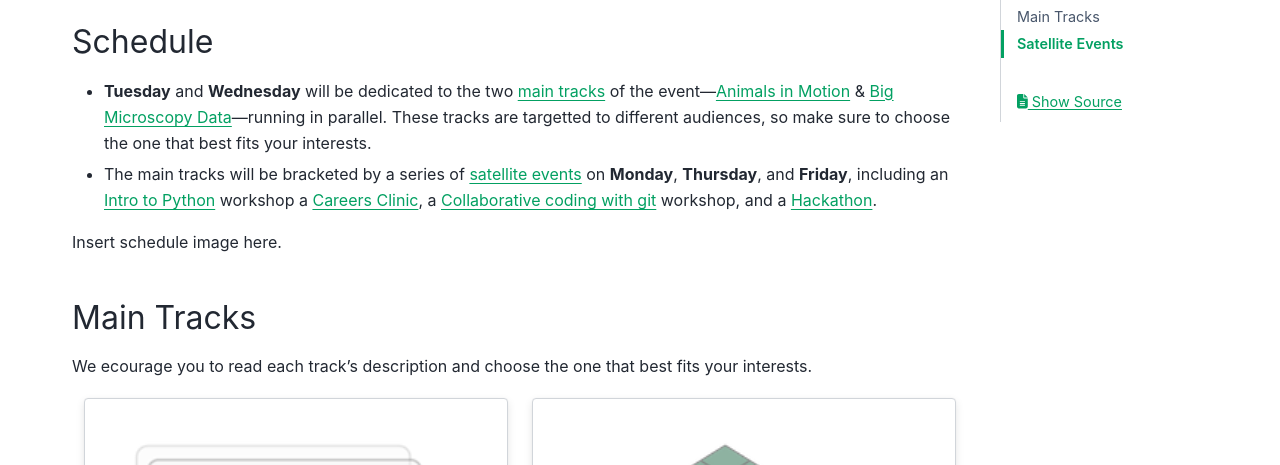
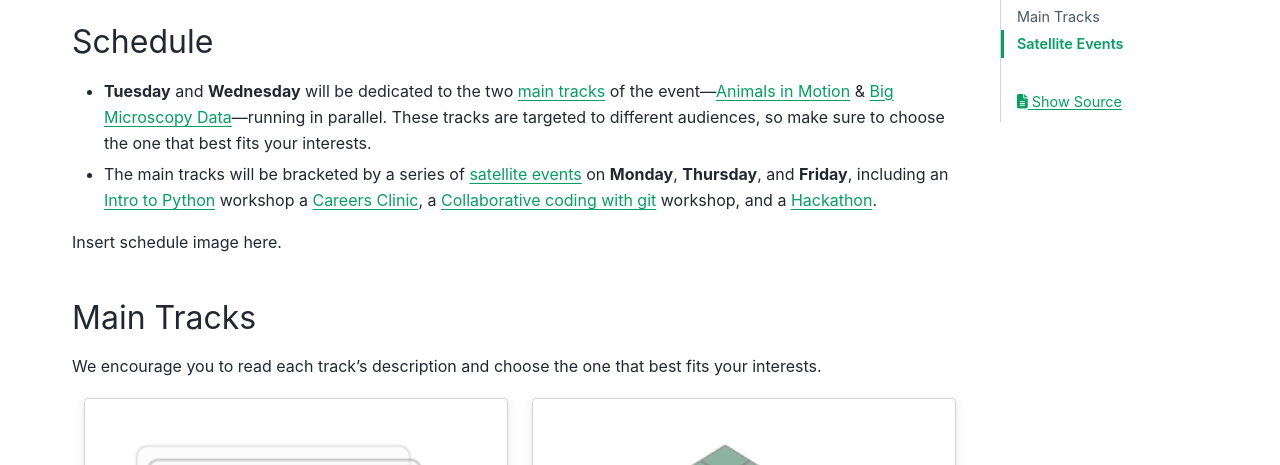
Before and after one commit to neuroinformatics-unit/neuroinformatics-unit.github.io, a Sphinx documentation site: the page built from docs/source/open-software-week/index.md, in a window 1280 px wide and 900 px high, scrolled down 363 px. Shown: the part 153-618 px from the top of the window. Built offline with Sphinx 7.4.7 and the PyData theme 0.15.4, drawn with Linux system fonts in a browser that asks for light colours; nearby versions of some CDN libraries.

Commit message:
fix typos

```diff
--- a/docs/source/open-software-week/index.md
+++ b/docs/source/open-software-week/index.md
@@ -16,14 +16,14 @@ place in **August 2025** in **London, UK**. This event will bring together resea
 ## Schedule
 
 - **Tuesday** and **Wednesday** will be dedicated to the two
-[main tracks](#main-tracks) of the event—[Animals in Motion](track-animals-in-motion) & [Big Microscopy Data](track-big-microscopy-data)—running in parallel. These tracks are targetted to different audiences, so make sure to choose the one that best fits your interests.
+[main tracks](#main-tracks) of the event—[Animals in Motion](track-animals-in-motion) & [Big Microscopy Data](track-big-microscopy-data)—running in parallel. These tracks are targeted to different audiences, so make sure to choose the one that best fits your interests.
 - The main tracks will be bracketed by a series of [satellite events](#satellite-events) on **Monday**, **Thursday**, and **Friday**, including an [Intro to Python](intro-to-python) workshop a [Careers Clinic](careers-clinic), a [Collaborative coding with git](collaborative-coding-with-git) workshop, and a [Hackathon](hackathon).
 
 Insert schedule image here.
 
 ## Main Tracks
 
-We ecourage you to read each track's description and
+We encourage you to read each track's description and
 choose the one that best fits your interests.
 
 :::: {grid} 1 2 2 2
```
